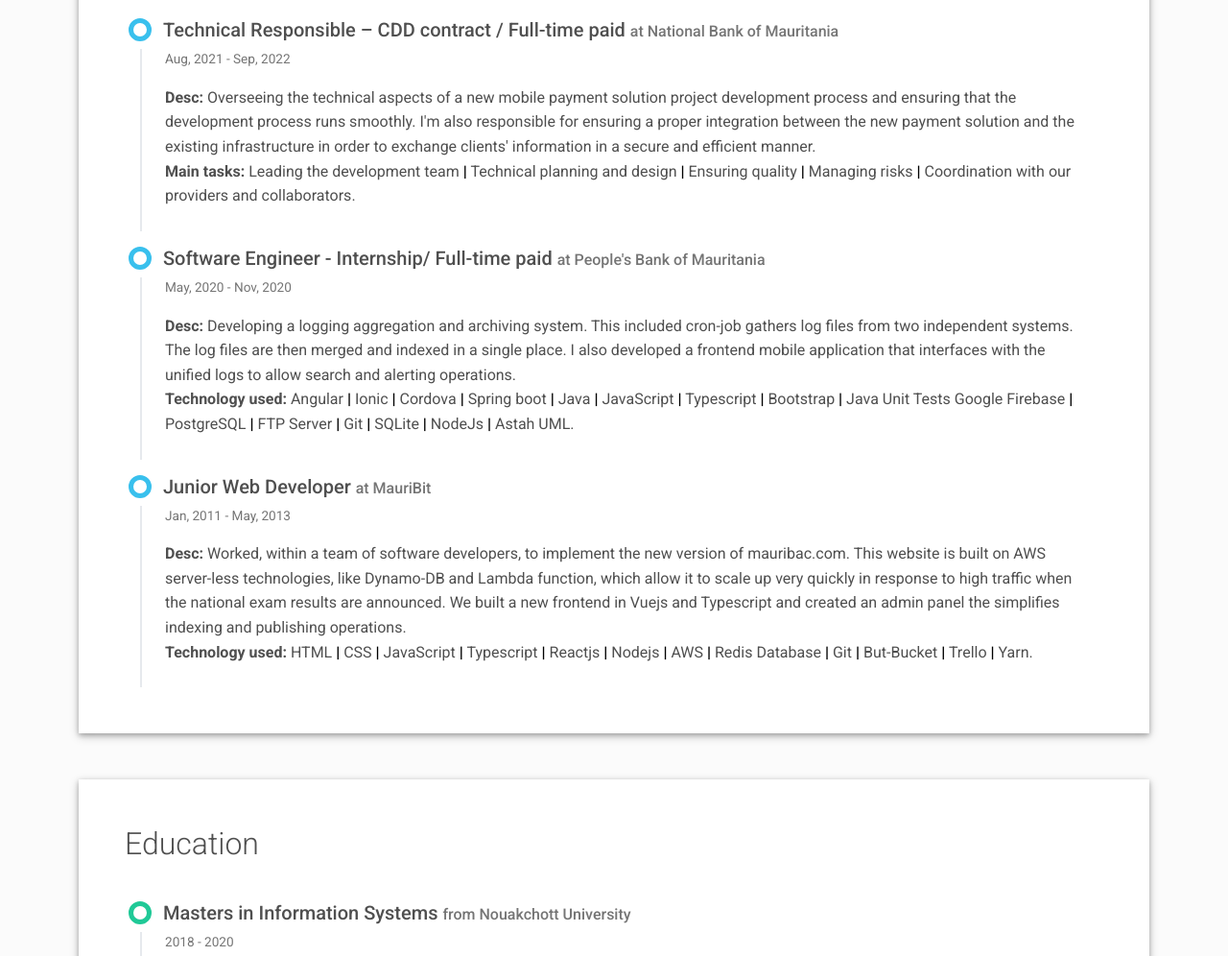
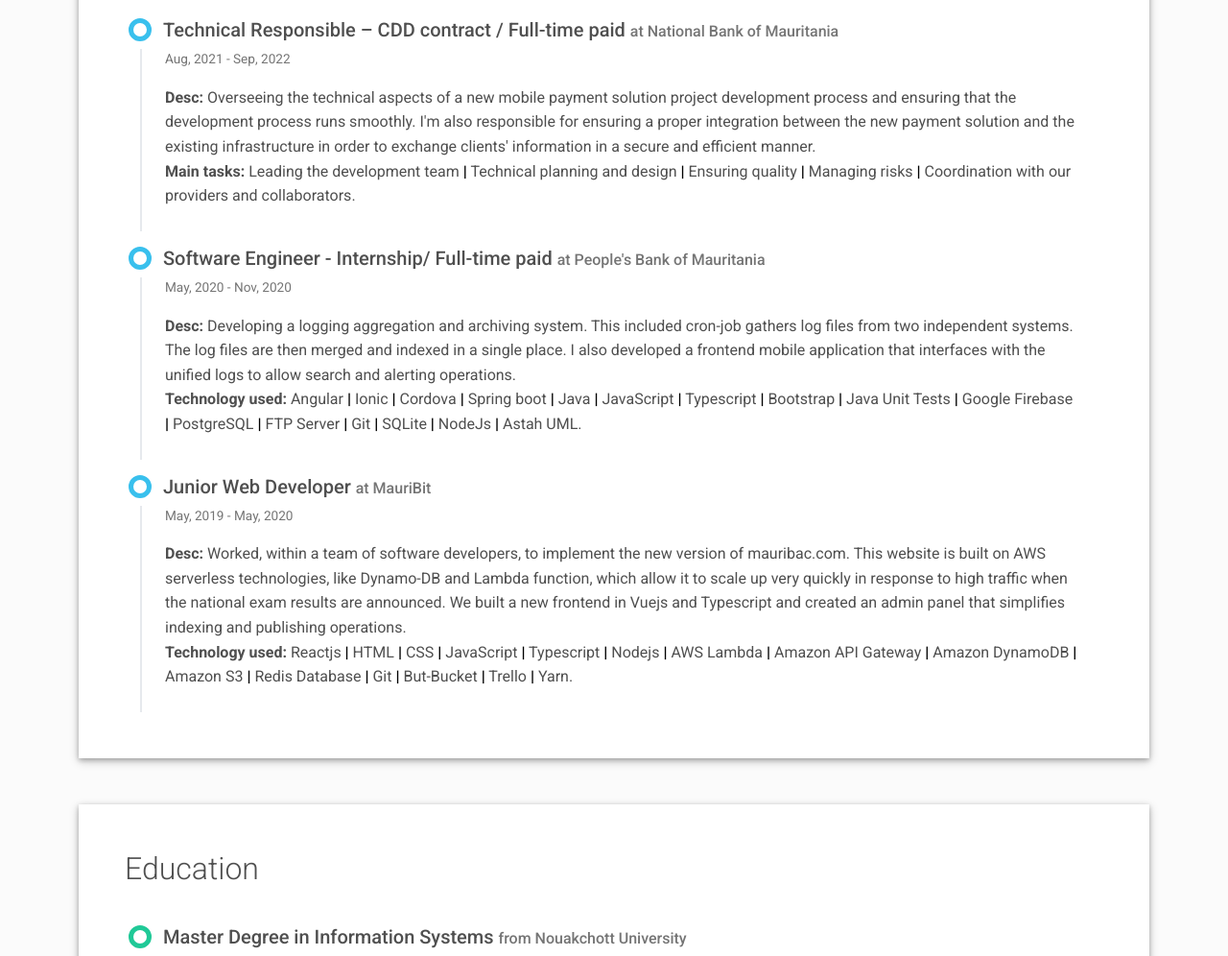
Before and after one commit to tlb-lemrabott/lemrabott_toulba, a plain HTML site: page index.html in a window 1280 px wide. Shown: the part 1804-2800 px from the top of the page at 96% size. Drawn offline with Linux system fonts and the light colour scheme.

Commit message:
updating some information add fixing some bugs

```diff
--- a/index.html
+++ b/index.html
@@ -76,7 +76,7 @@
                   </ul>
                 </nav>
               </div>
-              <div class="d-print-none"><a class="btn btn-outline-light btn-lg shadow-sm mt-1 me-3" href="./tlbcvenvVthree.pdf" data-aos="fade-right" data-aos-delay="700">Download CV</a><a class="btn btn-info btn-lg shadow-sm mt-1" href="#about" data-aos="fade-left" data-aos-delay="700">Hire Me</a></div>
+              <div class="d-print-none"><a class="btn btn-outline-light btn-lg shadow-sm mt-1 me-3" href="https://docs.google.com/document/d/1HwgPvigVnfSzITA5k6SBRE_eSxNAvz1X/edit?usp=sharing&ouid=113700068242453183212&rtpof=true&sd=true" data-aos="fade-right" data-aos-delay="700" target="_blank">Download CV</a><a class="btn btn-info btn-lg shadow-sm mt-1" href="#about" data-aos="fade-left" data-aos-delay="700">Hire Me</a></div>
             </div>
           </div>
         </div>
@@ -88,7 +88,7 @@
       <div class="row">
         <div class="col-md-6">
           <h2 class="h2 fw-light mb-4">Summary</h2>
-          <p>Highly motivated and skilled <strong>back-end developer</strong> with 2 years of experience in software engineering and master of Entreprises Information System.
+          <p>Highly motivated and skilled <strong>back-end developer</strong> with 2 years of experience in software engineering and master of Information System.
             Proficient in several programming languages, including Java and JavaScript, as well as a range of software development tools and methodologies.</p>
           <p>I'm passionate about creating innovative solutions to complex problems with the ability to learn quickly, solving problems and work within a team. </p>
           <p>Seeking a challenging software engineering role where I can leverage my expertise to contribute to the success of the organization.</p>
@@ -206,7 +206,8 @@
             <div class="text-muted text-small mb-3">May, 2020 - Nov, 2020</div>
             <div><b>Desc: </b>Developing a logging aggregation and archiving system. This included cron-job gathers log files from two independent systems. The log files are then merged and indexed in a single place.
               I also developed a frontend mobile application that interfaces with the unified logs to allow search and alerting operations.
-              <br/> <b>Technology used: </b>Angular <b style="color: black;">|</b> Ionic <b style="color: black;">|</b> Cordova <b style="color: black;">|</b>  Spring boot <b style="color: black;">|</b> Java <b style="color: black;">|</b> JavaScript <b style="color: black;">|</b> Typescript <b style="color: black;">|</b> Bootstrap <b style="color: black;">|</b> Java Unit Tests
+              <br/> <b>Technology used: </b>Angular <b style="color: black;">|</b> Ionic <b style="color: black;">|</b> Cordova <b style="color: black;">|</b>  Spring boot <b style="color: black;">|
+              </b> Java <b style="color: black;">|</b> JavaScript <b style="color: black;">|</b> Typescript <b style="color: black;">|</b> Bootstrap <b style="color: black;">|</b> Java Unit Tests <b style="color: black;">|</b>
               Google Firebase <b style="color: black;">|</b> PostgreSQL <b style="color: black;">|</b> FTP Server <b style="color: black;">|</b> Git <b style="color: black;">|</b> SQLite <b style="color: black;">|</b> NodeJs <b style="color: black;">|</b> Astah UML.
 
             </div>
@@ -217,12 +218,27 @@
             <div class="h5">Junior Web Developer <span class="text-muted h6">at	MauriBit</span></div>
           </div>
           <div class="timeline-body px-4 pb-4">
-            <div class="text-muted text-small mb-3">Jan, 2011 - May, 2013</div>
+            <div class="text-muted text-small mb-3">May, 2019 - May, 2020</div>
             <div><b>Desc: </b>Worked, within a team of software developers, to implement the new version of mauribac.com.
-              This website is built on AWS server-less technologies, like Dynamo-DB and Lambda function,
+              This website is built on AWS serverless technologies, like Dynamo-DB and Lambda function,
               which allow it to scale up very quickly in response to high traffic when the national exam results are announced.
-              We built a new frontend in Vuejs and Typescript and created an admin panel the simplifies indexing and publishing operations.
-         <br/><b>Technology used: </b> HTML <b style="color: black;">|</b> CSS <b style="color: black;">|</b> JavaScript <b style="color: black;">|</b> Typescript <b style="color: black;">|</b> Reactjs <b style="color: black;">|</b> Nodejs <b style="color: black;">|</b> AWS <b style="color: black;">|</b> Redis Database <b style="color: black;">|</b> Git <b style="color: black;">|</b> But-Bucket <b style="color: black;">|</b> Trello <b style="color: black;">|</b> Yarn.
+              We built a new frontend in Vuejs and Typescript and created an admin panel that simplifies indexing and publishing operations.
+         <br/><b>Technology used: </b>
+         Reactjs <b style="color: black;">|</b>
+         HTML <b style="color: black;">|</b>
+         CSS <b style="color: black;">|</b>
+         JavaScript <b style="color: black;">|</b>
+         Typescript <b style="color: black;">|</b>
+         Nodejs <b style="color: black;">|</b>
+         AWS Lambda <b style="color: black;">|</b>
+         Amazon API Gateway <b style="color: black;">|</b>
+         Amazon DynamoDB <b style="color: black;">|</b>
+         Amazon S3 <b style="color: black;">|</b>
+         Redis Database <b style="color: black;">|</b>
+         Git <b style="color: black;">|</b>
+         But-Bucket <b style="color: black;">|</b>
+         Trello <b style="color: black;">|</b>
+         Yarn.
 
             </div>
           </div>
@@ -236,7 +252,7 @@
       <div class="timeline">
         <div class="timeline-card timeline-card-success" data-aos="fade-in" data-aos-delay="0">
           <div class="timeline-head px-4 pt-3">
-            <div class="h5">Masters in Information Systems <span class="text-muted h6">from Nouakchott University</span>          </div>
+            <div class="h5">Master Degree in Information Systems <span class="text-muted h6">from Nouakchott University</span>          </div>
           </div>
           <div class="timeline-body px-4 pb-4">
             <div class="text-muted text-small mb-3">2018 - 2020</div>
@@ -250,7 +266,7 @@
         </div>
         <div class="timeline-card timeline-card-success" data-aos="fade-in" data-aos-delay="200">
           <div class="timeline-head px-4 pt-3">
-            <div class="h5">Bachelor of Computer Science <span class="text-muted h6">from Nouakchott University</span>          </div>
+            <div class="h5">Bachelor Degree in Math and Computer Science <span class="text-muted h6">from Nouakchott University</span>          </div>
           </div>
           <div class="timeline-body px-4 pb-4">
             <div class="text-muted text-small mb-3">2015 - 2018</div>
@@ -266,15 +282,7 @@
             </div>
           </div>
         </div>
-        <div class="timeline-card timeline-card-success" data-aos="fade-in" data-aos-delay="400">
-          <div class="timeline-head px-4 pt-3">
-            <div class="h5">baccalaureate of Mathematics <span class="text-muted h6">El-Maarif. High Scool</span>          </div>
-          </div>
-          <div class="timeline-body px-4 pb-4">
-            <div class="text-muted text-small mb-3">2014 - 2015</div>
-            <div> <b>Courses has been taken: </b> Mathematics <b style="color: black;">|</b> Natural Science <b style="color: black;">|</b> Physics <b style="color: black;">|</b> Chemistry.</div>
-          </div>
-        </div>
+
       </div>
     </div>
   </div>
```
